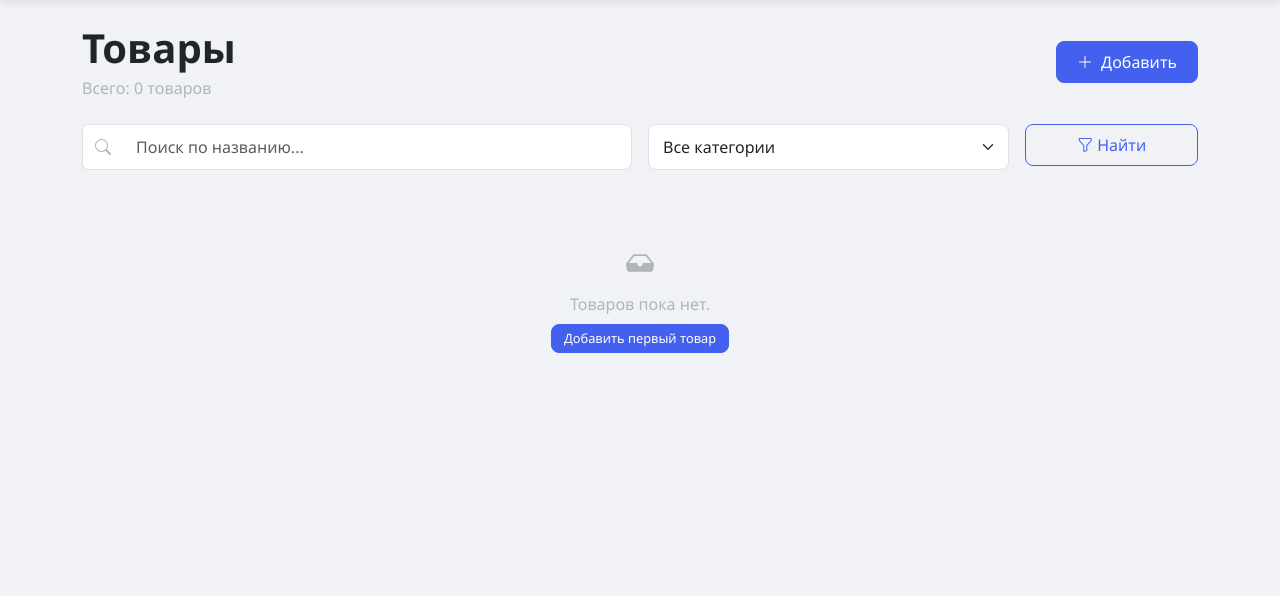
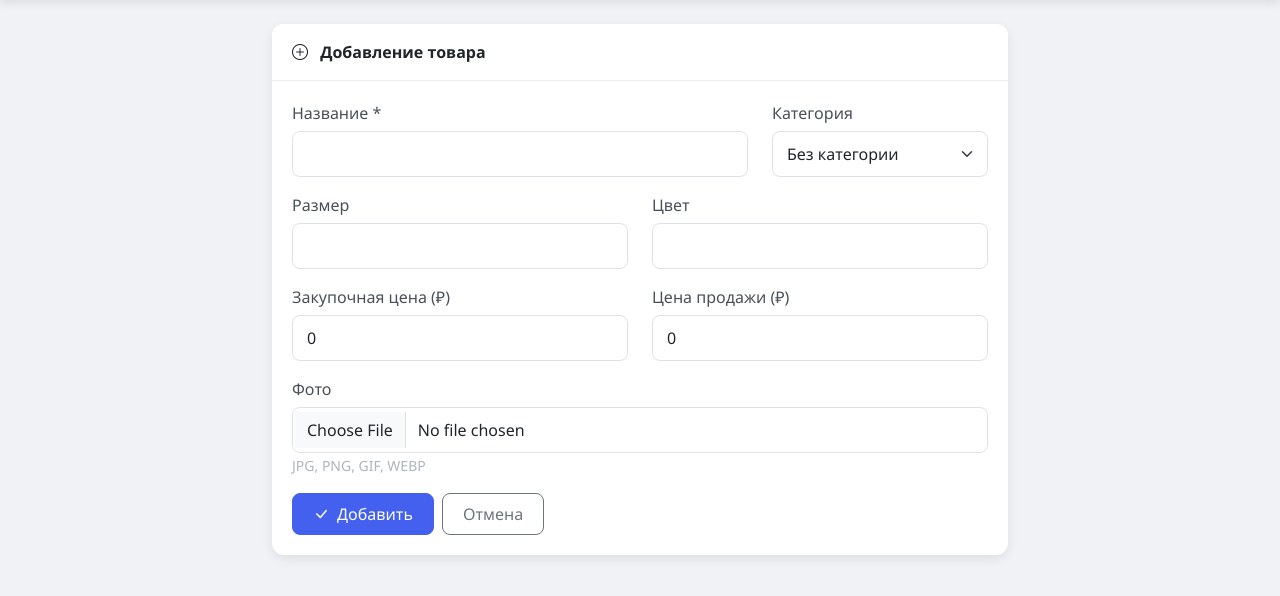
Before and after one commit to kirilltaganov63-prog/sklad-uchot, a Flask app: page /products in a window 1280 px wide. Shown: the part 68-664 px from the top of the page. Run offline with Flask 3, Linux system fonts and the light colour scheme.

Commit message:
Update products.html

```diff
--- a/templates/products.html
+++ b/templates/products.html
@@ -1,98 +1,73 @@
 {% extends "base.html" %}
 
-{% block title %}Товары - Складской учет{% endblock %}
+{% block title %}{{ 'Редактирование' if action == 'edit' else 'Добавление' }} товара{% endblock %}
 
 {% block content %}
-<div class="d-flex justify-content-between align-items-center mb-4">
-    <div>
-        <h1 class="mb-1">Товары</h1>
-        <p class="text-muted mb-0">Всего: {{ products|length }} товаров</p>
+<div class="row justify-content-center">
+    <div class="col-lg-8">
+        <div class="card">
+            <div class="card-header">
+                <i class="bi bi-{{ 'pencil' if action == 'edit' else 'plus-circle' }} me-2"></i>
+                <strong>{{ 'Редактирование' if action == 'edit' else 'Добавление' }} товара</strong>
             </div>
-    <a href="{{ url_for('add_product') }}" class="btn btn-primary">
-        <i class="bi bi-plus-lg me-2"></i>Добавить
-    </a>
+            <div class="card-body">
+                <form method="post" enctype="multipart/form-data">
+                    <div class="row">
+                        <div class="col-md-8 mb-3">
+                            <label class="form-label">Название *</label>
+                            <input type="text" name="name" class="form-control" required value="{{ product.name if product else '' }}">
                         </div>
-
-<form method="get" class="row g-3 mb-4">
-    <div class="col-md-6">
-        <div class="input-group">
-            <span class="input-group-text bg-white border-end-0">
-                <i class="bi bi-search text-muted"></i>
-            </span>
-            <input type="text" name="search" class="form-control border-start-0" placeholder="Поиск по названию..."
-                   value="{{ search }}">
-        </div>
-    </div>
-    <div class="col-md-4">
-        <select name="category" class="form-select">
-            <option value="">Все категории</option>
+                        <div class="col-md-4 mb-3">
+                            <label class="form-label">Категория</label>
+                            <select name="category_id" class="form-select">
+                                <option value="">Без категории</option>
                                 {% for cat in categories %}
-            <option value="{{ cat.id }}" {{ 'selected' if selected_category == cat.id|string else '' }}>{{ cat.name }}</option>
+                                <option value="{{ cat.id }}" {{ 'selected' if product and product.category_id == cat.id else '' }}>{{ cat.name }}</option>
                                 {% endfor %}
                             </select>
                         </div>
-    <div class="col-md-2">
-        <button type="submit" class="btn btn-outline-primary w-100">
-            <i class="bi bi-funnel me-1"></i>Найти
-        </button>
                     </div>
-</form>
 
-<div class="row g-4">
-    {% for product in products %}
-    <div class="col-md-6 col-lg-4 col-xl-3">
-        <div class="card h-100">
-            {% if product.image %}
-            <img src="{{ url_for('static', filename='uploads/' + product.image) }}"
-                 class="card-img-top" style="height: 200px; object-fit: cover;"
-                 alt="{{ product.name }}">
-            {% else %}
-            <div class="card-img-top d-flex align-items-center justify-content-center bg-light" style="height: 200px;">
-                <i class="bi bi-image text-muted" style="font-size: 3rem;"></i>
+                    <div class="row">
+                        <div class="col-md-6 mb-3">
+                            <label class="form-label">Размер</label>
+                            <input type="text" name="size" class="form-control" value="{{ product.size if product else '' }}">
+                        </div>
+                        <div class="col-md-6 mb-3">
+                            <label class="form-label">Цвет</label>
+                            <input type="text" name="color" class="form-control" value="{{ product.color if product else '' }}">
+                        </div>
+                    </div>
+
+                    <div class="row">
+                        <div class="col-md-6 mb-3">
+                            <label class="form-label">Закупочная цена (₽)</label>
+                            <input type="number" step="0.01" name="cost_price" class="form-control" value="{{ product.cost_price if product else 0 }}">
+                        </div>
+                        <div class="col-md-6 mb-3">
+                            <label class="form-label">Цена продажи (₽)</label>
+                            <input type="number" step="0.01" name="sale_price" class="form-control" value="{{ product.sale_price if product else 0 }}">
+                        </div>
+                    </div>
+
+                    <div class="mb-3">
+                        <label class="form-label">Фото</label>
+                        {% if product and product.image %}
+                        <div class="mb-2">
+                            <img src="{{ url_for('static', filename='uploads/' + product.image) }}" style="max-height: 100px;" class="img-thumbnail">
                         </div>
                         {% endif %}
-            <div class="card-body">
-                <h5 class="card-title">{{ product.name }}</h5>
-                <p class="card-text">
-                    {% if product.category %}
-                        <span class="badge bg-primary bg-opacity-10 text-primary">{{ product.category.name }}</span>
-                    {% endif %}
-                    {% if product.size %}
-                        <span class="badge bg-secondary bg-opacity-10 text-secondary">Размер: {{ product.size }}</span>
-                    {% endif %}
-                    {% if product.color %}
-                        <span class="badge bg-info bg-opacity-10 text-info">{{ product.color }}</span>
-                    {% endif %}
-                </p>
-                <p class="card-text">
-                    <strong class="{{ 'text-danger' if product.quantity == 0 else 'text-success' }}">
-                        {{ product.quantity }} шт
-                    </strong>
-                </p>
+                        <input type="file" name="image" class="form-control" accept="image/*">
+                        <small class="text-muted">JPG, PNG, GIF, WEBP</small>
                     </div>
-            <div class="card-footer bg-white border-top-0 d-flex gap-1">
-                <a href="{{ url_for('edit_product', product_id=product.id) }}" class="btn btn-sm btn-outline-primary">
-                    <i class="bi bi-pencil"></i>
-                </a>
-                <form method="post" action="{{ url_for('delete_product', product_id=product.id) }}"
-                      class="d-inline" onsubmit="return confirm('Удалить?');">
-                    <button type="submit" class="btn btn-sm btn-outline-danger">
-                        <i class="bi bi-trash"></i>
-                    </button>
+
+                    <div class="d-flex gap-2">
+                        <button type="submit" class="btn btn-primary"><i class="bi bi-check-lg me-2"></i>{{ 'Сохранить' if action == 'edit' else 'Добавить' }}</button>
+                        <a href="{{ url_for('products') }}" class="btn btn-outline-secondary">Отмена</a>
+                    </div>
                 </form>
             </div>
         </div>
     </div>
-    {% else %}
-    <div class="col-12">
-        <div class="text-center text-muted py-5">
-            <i class="bi bi-inbox-fill fs-3 d-block mb-2"></i>
-            Товаров пока нет.
-            <div class="mt-2">
-                <a href="{{ url_for('add_product') }}" class="btn btn-sm btn-primary">Добавить первый товар</a>
-            </div>
-        </div>
-    </div>
-    {% endfor %}
 </div>
 {% endblock %}
```
Lines whose indentation alone changed are shown as unchanged.
